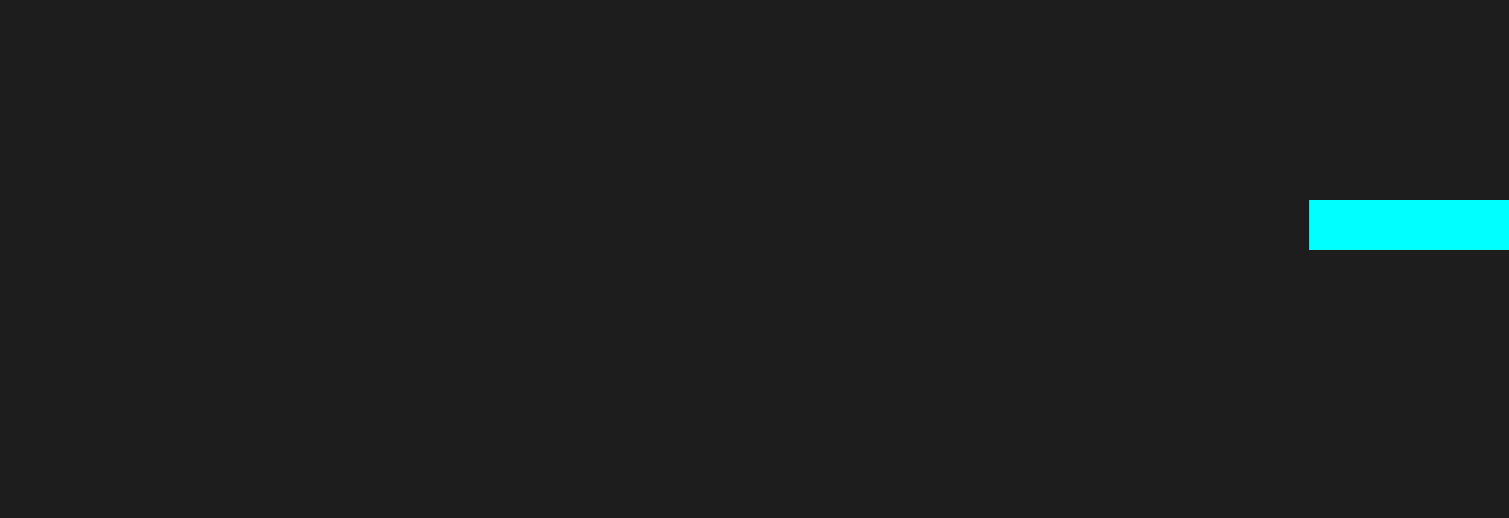
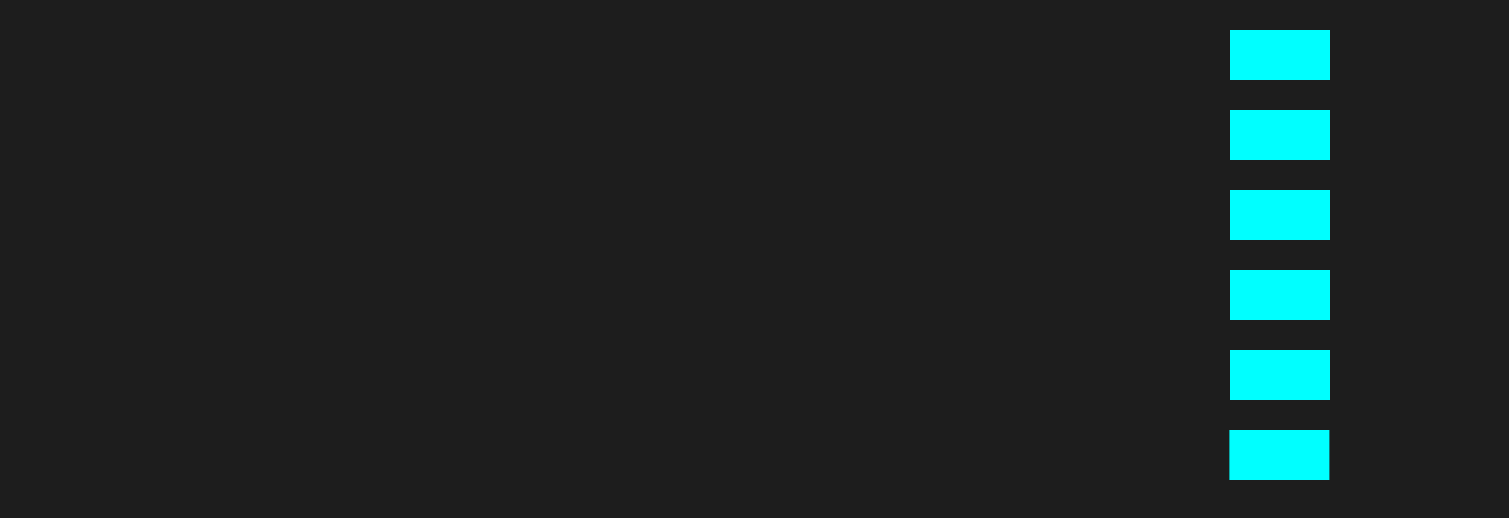
Before and after one commit to ritesh5585/GSAP, a React (Vite) app in the folder Gsap with React/: page / in a window 1280 px wide. Shown: the top 518 px of the page, 1509 px wide, since content can reach past the window. Built offline with nearby package versions, Linux system fonts and the light colour scheme.

Commit message:
understanding stagger

```diff
--- a/Gsap with React/src/App.jsx
+++ b/Gsap with React/src/App.jsx
@@ -9,16 +9,22 @@
 
     gsap.to(".box1", {
       x: 1200,
-      duration: 1.3,
+      duration: 1,
       delay: 0.5,
-      ease: "powder2.inOut(0.7)",
-      repeat:5
+      ease: "powder2.out(0.7)",
+      repeat:5,
+      stagger: 0.3
     });
   }, []);
 
   return (
     <div>
       <span className="box1"></span>
+      <span className="box1"></span>
+      <span className="box1"></span>
+      <span className="box1"></span>
+      <span className="box1"></span>
+      <span className="box1"></span>
     </div>
   );
 }
--- a/Gsap with React/src/index.css
+++ b/Gsap with React/src/index.css
@@ -13,8 +13,8 @@
 .box1 {
   background-color: aqua;
   height: 50px;
-  width: 200px;
-  margin: 200px;
+  width: 100px;
+  margin: 30px;
   display: flex;
   justify-content: center;
   align-items: center;
```
